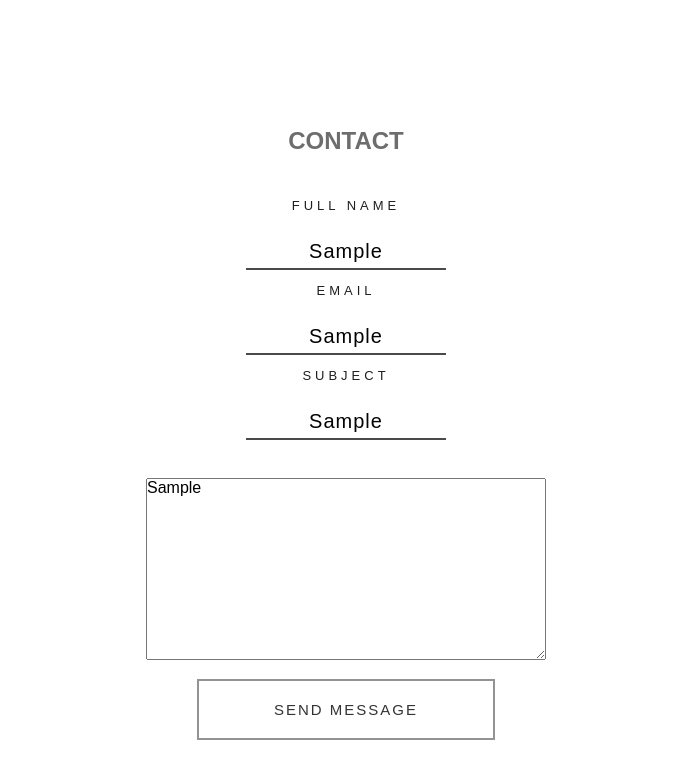
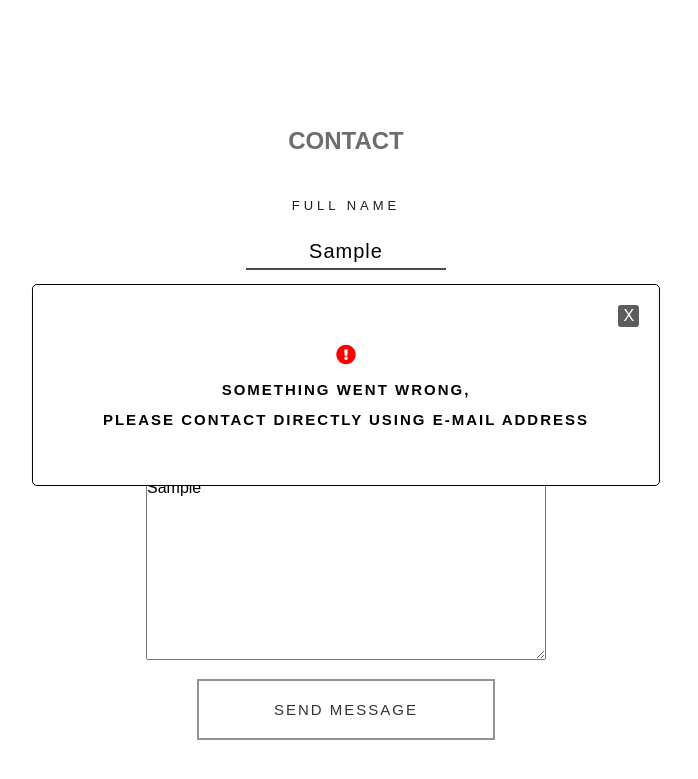
Before and after one commit to deepen77/lena-star-portfolio, a website: page contact.html in a window 1280 px wide. Both pictures are taken after typing "Sample", "Sample", "Sample", "Sample" into the empty fields and a click on the button "SEND MESSAGE". Shown: the part 179-958 px from the top of the page, without its empty margins (294-992 px from the left). Drawn offline with Linux system fonts and the light colour scheme.

Commit message:
modals added as a message in contact form

```diff
--- a/contact.html
+++ b/contact.html
@@ -84,6 +84,18 @@
         </form>
     </section>
 
+    <div class="modal-message-error">
+        <i class="fas fa-exclamation-circle"></i>
+        <h3 class="message-wrong">Something went wrong,<br> please contact directly using e-mail address</h3>
+        <span class="close-modal">X</span>
+    </div>
+
+
+    <div class="modal-message-success">
+        <i class="fas fa-check-circle"></i>
+        <h3 class="message-success">E-mail has been sent,<br> Thank You, we'll contact shortly</h3>
+        <span class="close-modal-success">X</span>
+    </div>
 
     <script src="./index.js"></script>
 
--- a/index.js
+++ b/index.js
@@ -10,7 +10,11 @@ let email = document.getElementById("email");
 let subject = document.getElementById("subject");
 let message = document.getElementById("message");
 
+const modalMessageError = document.querySelector(".modal-message-error");
+const closeModalError = document.querySelector(".close-modal");
 
+const modalMessageSuccess = document.querySelector(".modal-message-success");
+const closeModalSuccess = document.querySelector(".close-modal-success");
 
 
 
@@ -50,15 +54,25 @@ contactForm.addEventListener("submit", (e) => {
   xhr.onload = function () {
     console.log(xhr.responseText);
     if (xhr.responseText == "success") {
-      alert("Email sent");
+      // alert("Email sent");
+      modalMessageSuccess.classList.toggle("open-modal-message-success");
       name.value = "";
       email.value = "";
       subject.value = "";
       message.value = "";
     } else {
-      alert("Something went wrong!");
+      // alert("Something went wrong!");
+      modalMessageError.classList.toggle("open-modal-message-error");
     }
   };
 
   xhr.send(JSON.stringify(formData));
 });
+
+closeModalError.addEventListener('click', () => {
+  modalMessageError.classList.toggle("open-modal-message-error");
+})
+
+closeModalSuccess.addEventListener("click", () => {
+  modalMessageSuccess.classList.toggle("open-modal-message-success");
+});
--- a/style.css
+++ b/style.css
@@ -103,8 +103,9 @@ html {
 .nav_bar {
   display: none;
   position: fixed;
-  right: 5%;
-  top: 4%;
+  right: 0;
+  top: 0;
+  padding: 20px;
 }
 
 .mobile-instagram {
@@ -345,6 +346,67 @@ button:hover, button:focus {
   color: #333333;
 }
 
+.modal-message-error, .modal-message-success {
+  /* display: none; */
+  opacity: 0;
+  visibility: hidden;
+  position: fixed;
+  top: 50%;
+  left: 50%;
+  transform: translate(-50%,-50%);
+  background: rgb(255, 255, 255);
+  padding: 50px 70px;
+  border-radius: 5px;
+  border: 1px solid black;
+  transition: all 0.3s linear;
+}
+.fa-exclamation-circle, .fa-check-circle {
+  text-align: center;
+  width: 50px;
+  width: 100%;
+  font-size: 20px;
+  line-height: 2;
+  color: red;
+
+
+}
+
+.fa-check-circle {
+  color: rgb(2, 161, 16);
+}
+
+.message-wrong, .message-success {
+  text-align: center;
+  line-height: 2;
+  color: rgb(0, 0, 0);
+  transition: 1s;
+  letter-spacing: 2px;
+  text-transform: uppercase;
+  font-size: 15px;
+}
+
+.open-modal-message-error, .open-modal-message-success {
+  /* display:block; */
+  visibility: visible;
+  opacity: 1;
+
+
+}
+
+
+
+.close-modal, .close-modal-success {
+  position: absolute;
+  top: 20px;
+  right: 20px;
+  color: rgb(255, 255, 255);
+  background: rgb(91, 92, 91);
+  padding: 2px 5px;
+  border-radius: 3px;
+}
+
+
+
 
 @media only screen and (max-width: 767px) {
   .header {
@@ -364,10 +426,11 @@ button:hover, button:focus {
 
   .logo {
     margin: 0;
+    margin-bottom: 30px;
   }
 
   .logo .logo-image {
-    max-height: 50px;
+    max-height: 40px;
     display: block;
     text-align: center;
     margin: 20px auto auto 20px;
@@ -465,4 +528,8 @@ button:hover, button:focus {
 
 }
 
+textarea {
+   width: 80%;
 }
+
+}
```
